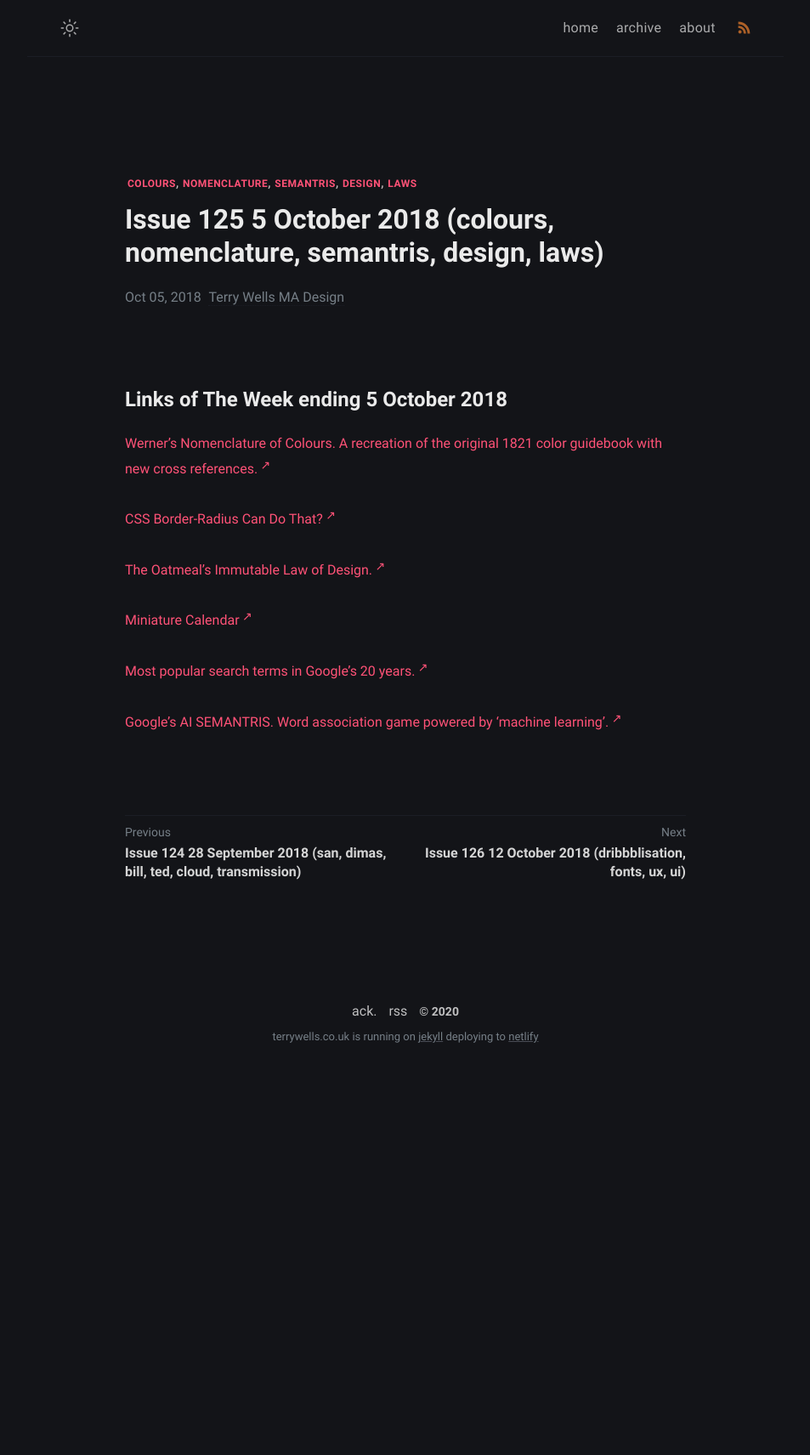
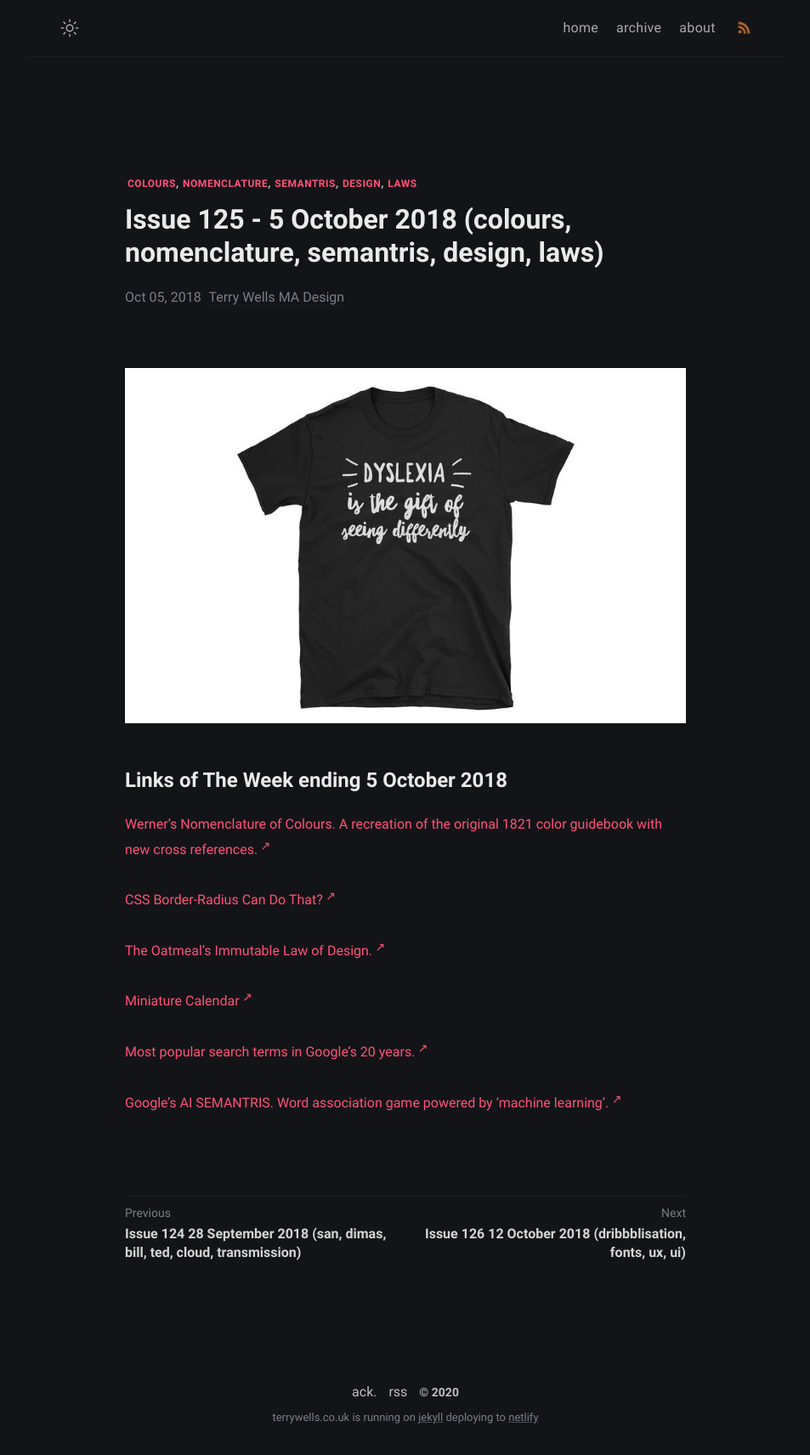
Before and after one commit to wristtattoo/jekyll-klise, a Jekyll site: the page built from _posts/2020-11-03-issue-125-5-october-2018-colours-nomenclature-semantris-design-laws.md, in a window 1280 px wide. Shown: the whole page at 85% size, without its empty margins (163-1116 px from the left). Built offline with Jekyll 4.4.1, drawn with Linux system fonts in a browser that asks for light colours; a script that is not in the unit is left out; before the commit the page ends 1264 px from its top, so only the background shows below that.

Commit message:
Update Links of The Week “2020-11-03-issue-125-5-october-2018-colours-nomenclature-semantris-design-laws”

```diff
--- a/_posts/2020-11-03-issue-125-5-october-2018-colours-nomenclature-semantris-design-laws.md
+++ b/_posts/2020-11-03-issue-125-5-october-2018-colours-nomenclature-semantris-design-laws.md
@@ -1,9 +1,11 @@
 ---
 layout: post
-title: Issue 125 5 October 2018 (colours, nomenclature, semantris, design, laws)
+title: Issue 125 - 5 October 2018 (colours, nomenclature, semantris, design, laws)
 tags: colours nomenclature semantris design laws
 date: 2018-10-05T13:37:05.617Z
 ---
+![Werner’s Nomenclature of Colours](/assets/uploads/issue-125.jpg "Werner’s Nomenclature of Colours")
+
 # Links of The Week ending 5 October 2018
 
 <a href="https://www.c82.net/" target="_blank" title="Werner’s Nomenclature of Colours. A recreation of the original 1821 color guidebook with new cross references." alt="Werner’s Nomenclature of Colours. A recreation of the original 1821 color guidebook with new cross references.">Werner’s Nomenclature of Colours. A recreation of the original 1821 color guidebook with new cross references.</a>
```
Also changed, not shown: assets/uploads/issue-125.jpg (added).
